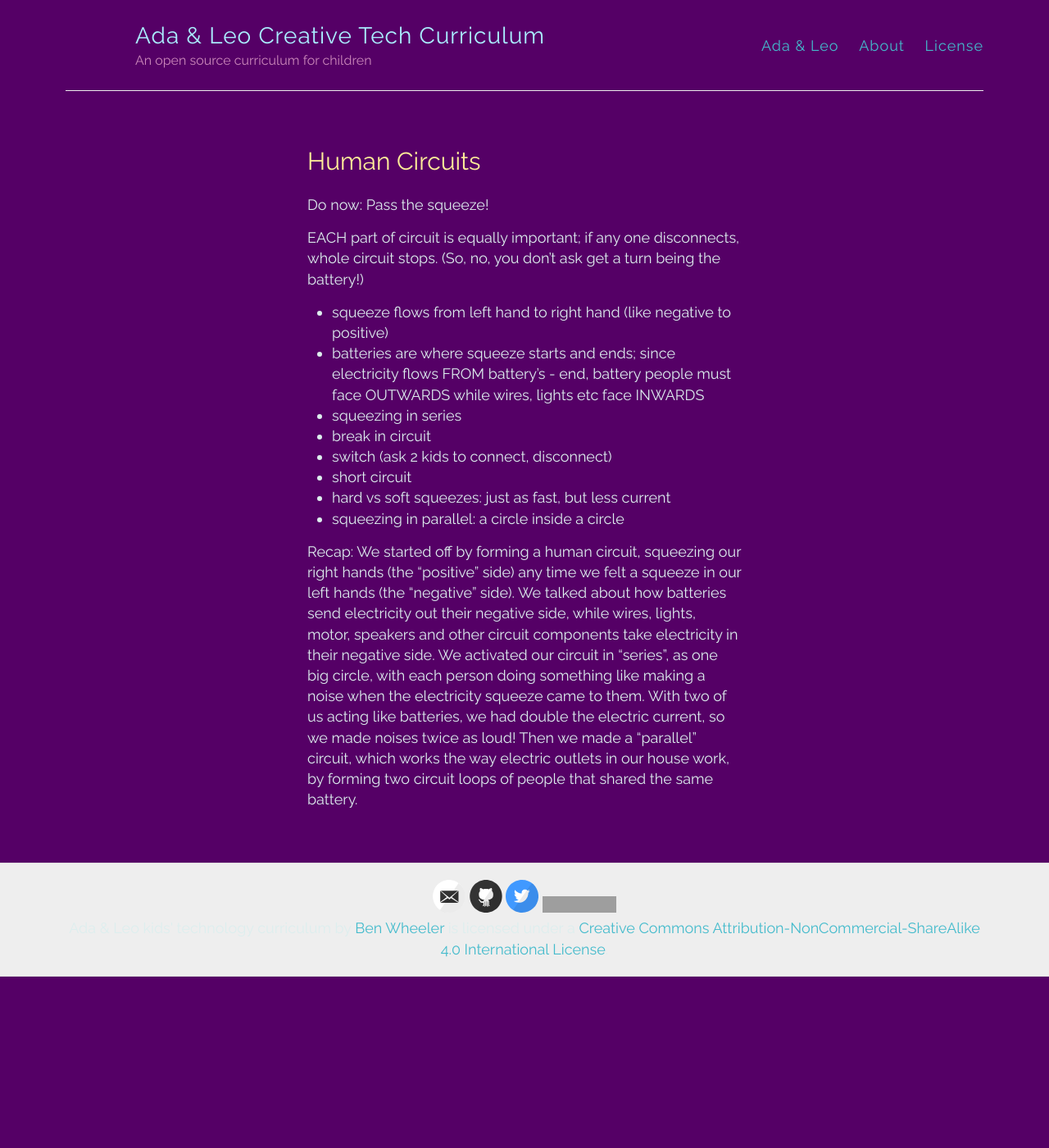
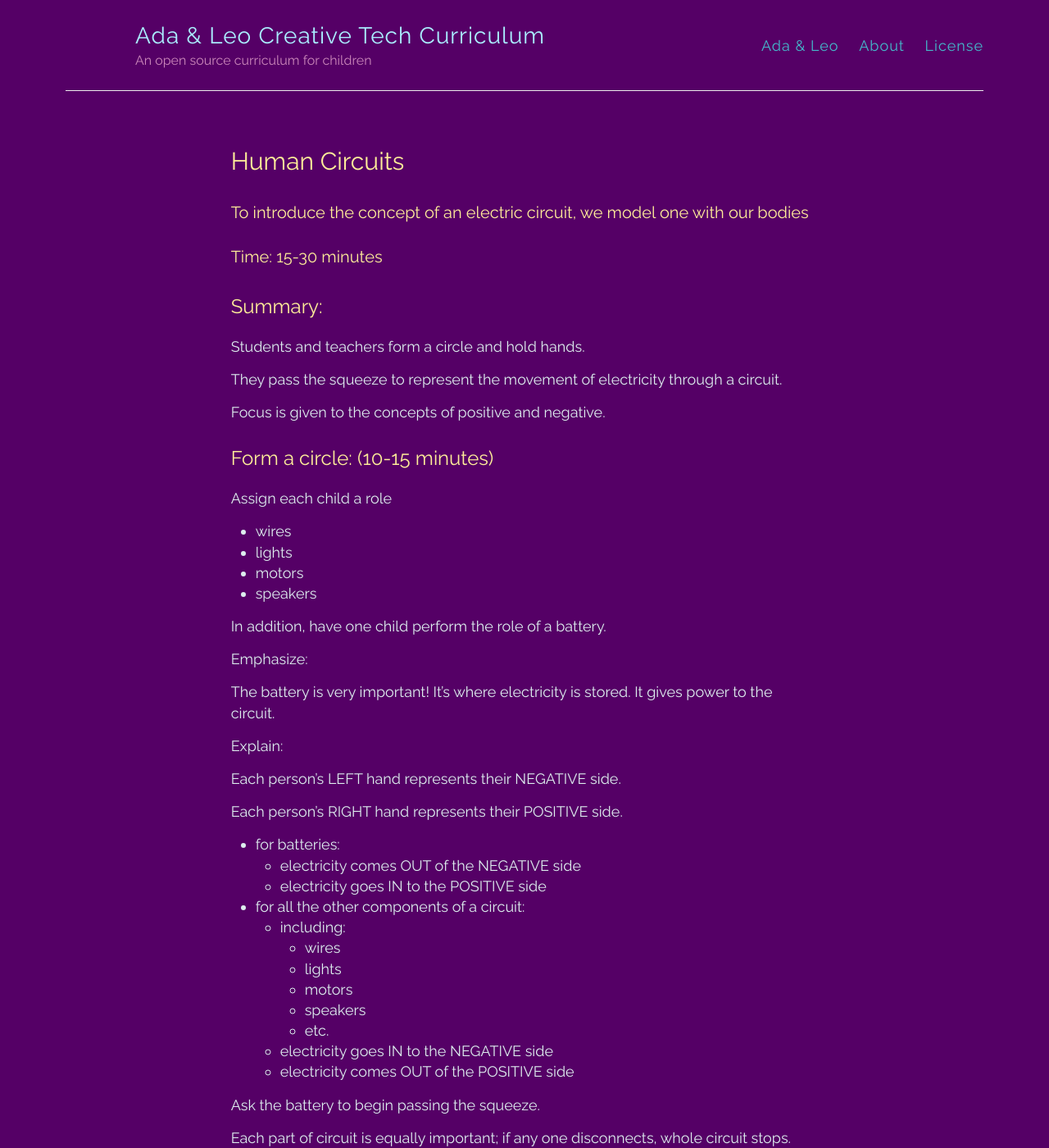
Before and after one commit to benjiwheeler/ada_and_leo_curriculum, a Jekyll site: the page built from _curriculum/human-circuits.md, in a window 1280 px wide and 1400 px high. Shown: the whole window at 82% size. Built offline with Jekyll 4.4.1, drawn with Linux system fonts in a browser that asks for light colours; grey boxes are pictures that could not be loaded.

Commit message:
pass squeeze

```diff
--- a/_curriculum/human-circuits.md
+++ b/_curriculum/human-circuits.md
@@ -5,18 +5,68 @@ section: circuits
 order: 3
 ---
 
-Do now: Pass the squeeze!
+### To introduce the concept of an electric circuit, we model one with our bodies
 
-EACH part of circuit is equally important; if any one disconnects, whole circuit stops. (So, no, you don't ask get a turn being the battery!)
+### Time: 15-30 minutes
 
-- squeeze flows from left hand to right hand (like negative to positive)
-- batteries are where squeeze starts and ends; since electricity flows FROM battery's - end, battery people must face OUTWARDS while wires, lights etc face INWARDS
-- squeezing in series
-- break in circuit
-- switch (ask 2 kids to connect, disconnect)
-- short circuit
-- hard vs soft squeezes: just as fast, but less current
-- squeezing in parallel: a circle inside a circle
+Summary:
+-----------------------------------
+Students and teachers form a circle and hold hands.
+
+They pass the squeeze to represent the movement of electricity through a circuit.
+
+Focus is given to the concepts of positive and negative.
+
+Form a circle: (10-15 minutes)
+--------------------------------
+Assign each child a role
+
+* wires
+* lights
+* motors
+* speakers
+
+In addition, have one child perform the role of a battery.
+
+Emphasize:
+
+The battery is very important! It's where electricity is stored. It gives power to the circuit.
+
+Explain:
+
+Each person's LEFT hand represents their NEGATIVE side.
+
+Each person's RIGHT hand represents their POSITIVE side.
+
+* for batteries:
+  * electricity comes OUT of the NEGATIVE side
+  * electricity goes IN to the POSITIVE side
+* for all the other components of a circuit:
+  * including:
+    * wires
+    * lights
+    * motors
+    * speakers
+    * etc.
+  * electricity goes IN to the NEGATIVE side
+  * electricity comes OUT of the POSITIVE side
+
+Ask the battery to begin passing the squeeze.
+
+
+
+
+
+Each part of circuit is equally important; if any one disconnects, whole circuit stops.
+
+* squeeze flows from left hand to right hand (like negative to positive)
+* batteries are where squeeze starts and ends; since electricity flows FROM battery's - end, battery people must face OUTWARDS while wires, lights etc face INWARDS
+* squeezing in series
+* break in circuit
+* switch (ask 2 kids to connect, disconnect)
+* short circuit
+* hard vs soft squeezes: just as fast, but less current
+* squeezing in parallel: a circle inside a circle
 
 
 Recap:
--- a/_layouts/default.html
+++ b/_layouts/default.html
@@ -37,7 +37,7 @@
     </div>
 
     <div id="main" role="main" class="container">
-      <div class="col-xs-12 col-sm-10 col-sm-offset-1 col-md-8 col-md-offset-2 col-lg-6 col-lg-offset-3">
+      <div class="col-xs-12 col-sm-10 col-sm-offset-1 col-md-8 col-md-offset-2">
         {{ content }}
       </div>
     </div>
```
Also changed, not shown: _curriculum/3d-printed-name-tags.md (+50 -10 lines), _curriculum/paper-circuits.md (+3 -1 lines).
